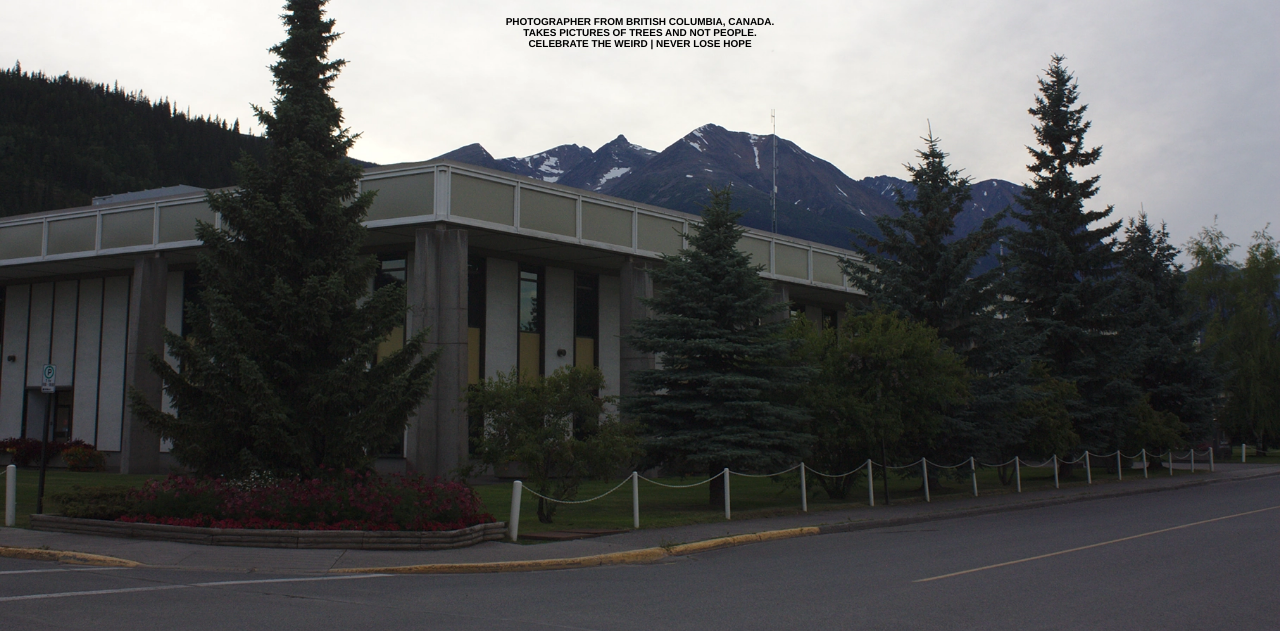
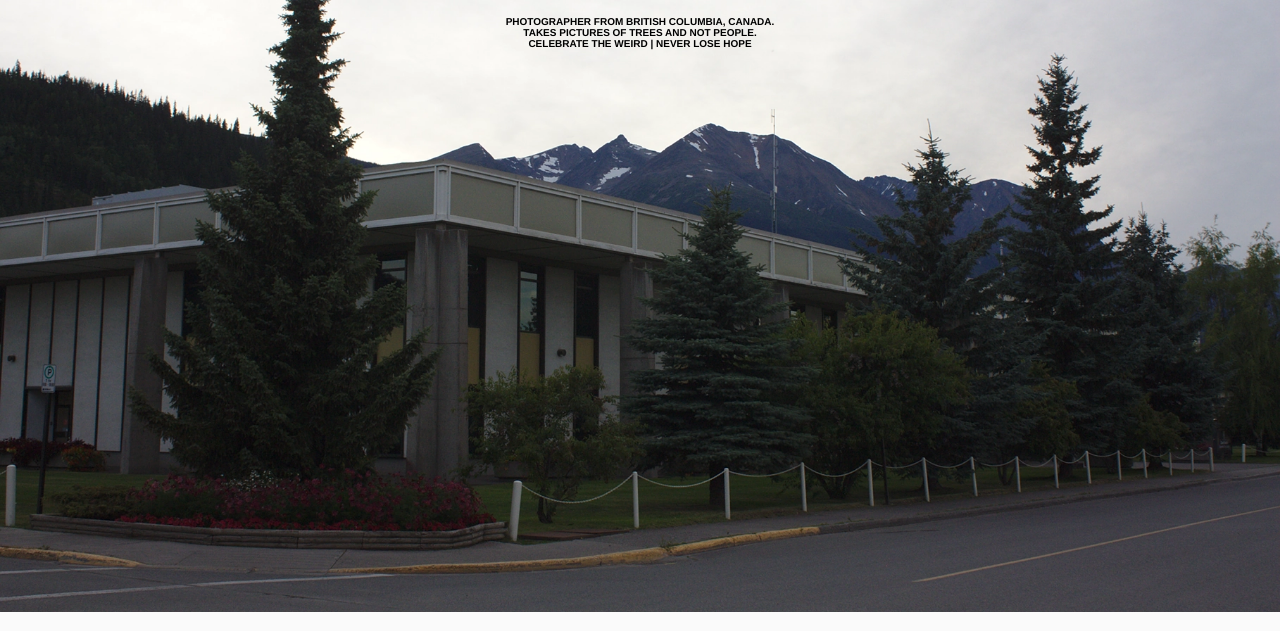
Before and after one commit to CoffeeCamel/CoffeeCamel.github.io, a plain HTML site: page index.html in a window 1280 px wide. Shown: the part 124-755 px from the top of the page. Drawn offline with Linux system fonts and the light colour scheme; files whose address does not match are found by name.

Commit message:
Mobile Adjustments 1

```diff
--- a/main.css
+++ b/main.css
@@ -28,13 +28,13 @@ a:link, a:visited, a:hover, a:active {
 #header {
 	position: relative;
 	width: 100%;
-	/*height: 92%;*/
-	/*overflow: hidden;*/
+	height: 92%;
+	overflow: hidden;
 }
 
 #headerImg {
 	width: 100%;
-	/*position: absolute;*/
+	position: absolute;
 }
 
 #logo {
@@ -104,6 +104,11 @@ a:link, a:visited, a:hover, a:active {
 }
 
 @media screen and (hover: none) {
+	#headerImg {
+		height: auto;
+		overflow: visible;
+	}
+
 	#headerText {
 		max-width: 300px;
 	}
```
